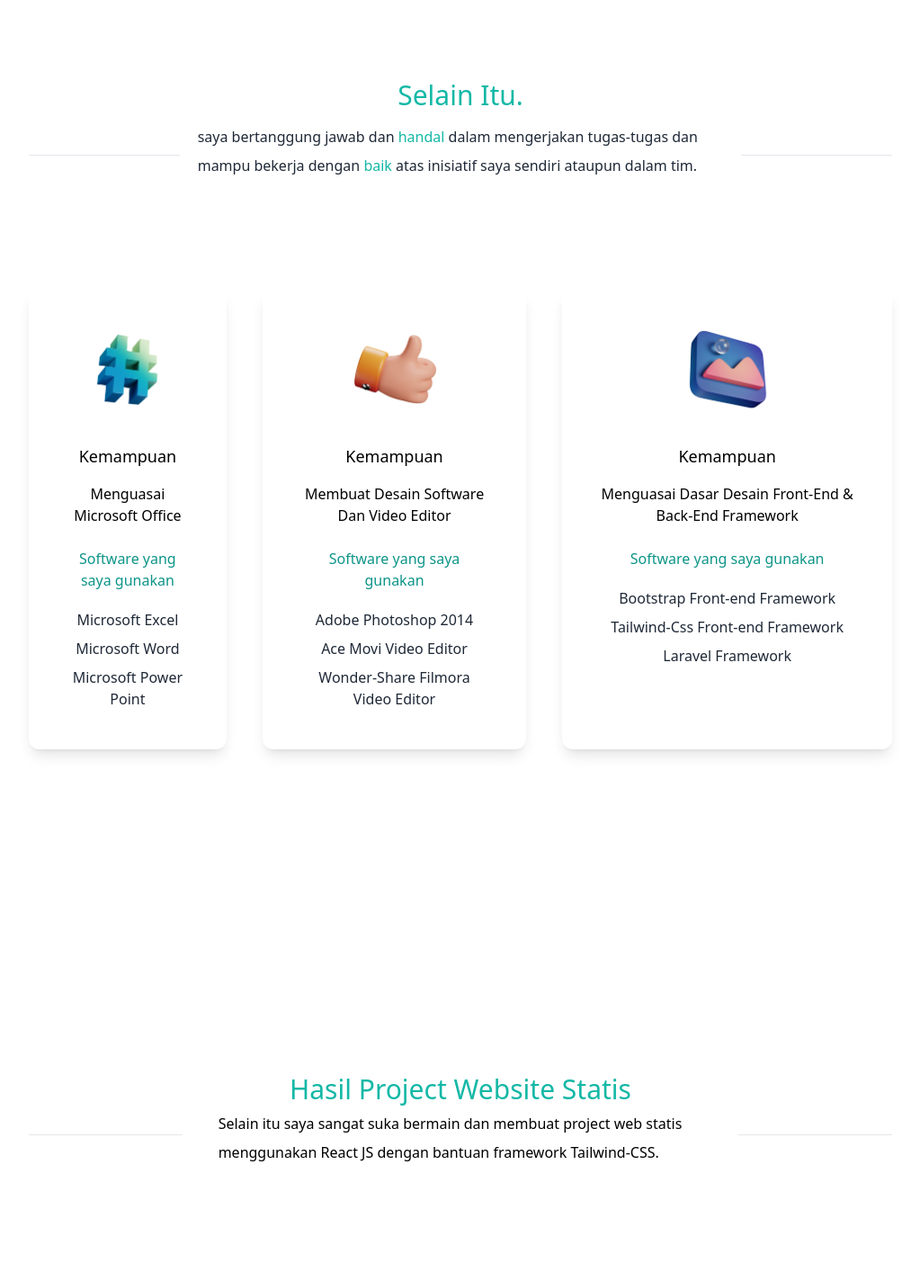
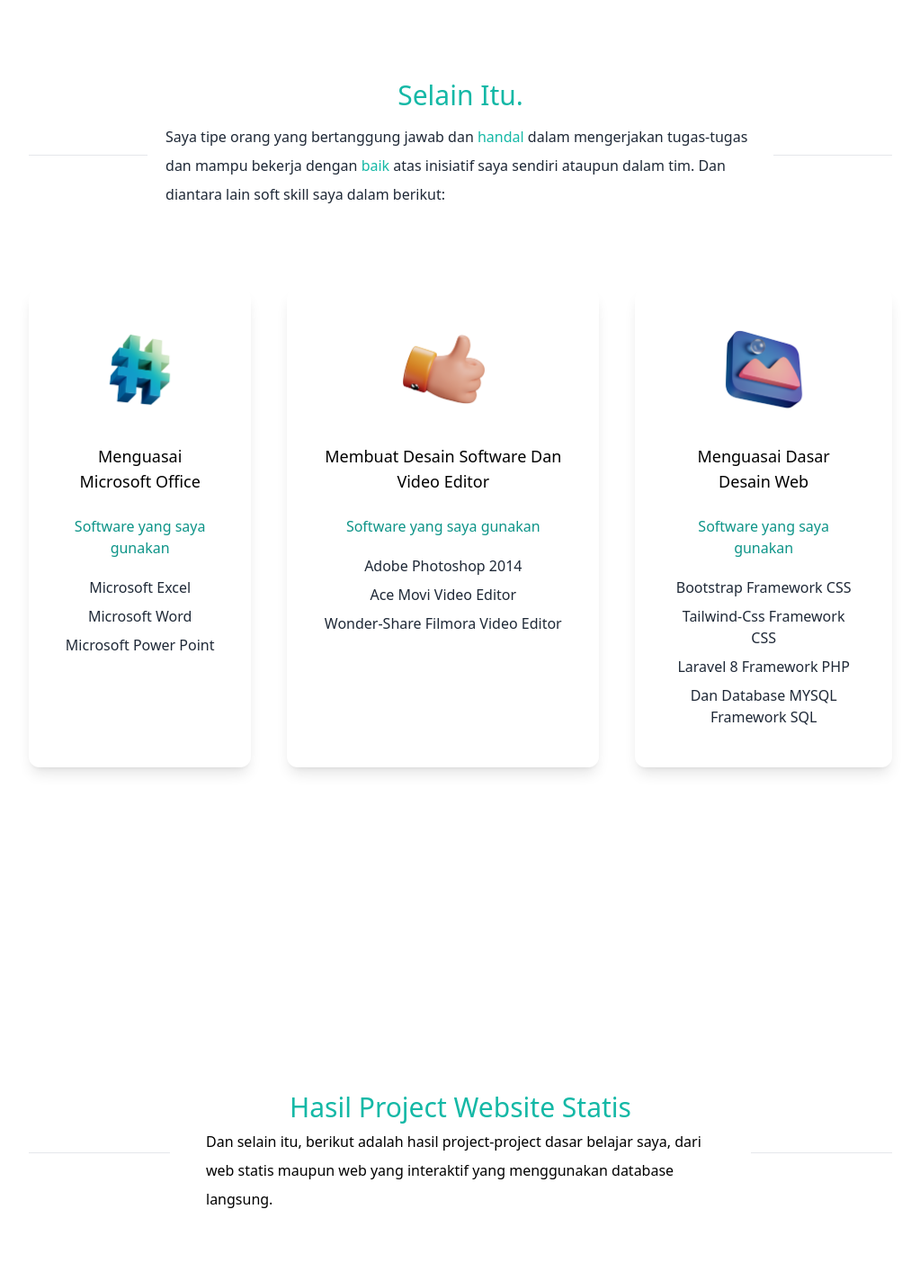
Before and after one commit to herlandi619/cv-dua, a React (Create React App) app: page / in a window 1280 px wide. Shown: the part 980-2404 px from the top of the page at 90% size, without its empty margins (128-1151 px from the left). Built offline with nearby package versions, Linux system fonts and the light colour scheme.

Commit message:
edit resume

```diff
--- a/src/App.jsx
+++ b/src/App.jsx
@@ -47,7 +47,7 @@ function App() {
               <li>
                 <a
                   className="bg-gradient-to-r from-cyan-500 to-teal-500 text-white px-4 py-2 rounded-md ml-8 hover:opacity-80 ease-in-out duration-300"
-                  href="https://drive.google.com/file/d/1uEvYMEdAI9077twMvSnHNd-_wOIscF06/view?usp=sharing"
+                  href="https://drive.google.com/file/d/1i7umOyQnsjMkYiDz1zRiw41Hvy9e3-68/view?usp=sharing"
                   target="_blank"
                 >
                   Resume
@@ -67,7 +67,7 @@ function App() {
               </h3>
 
               <p data-aos="fade-right" className="text-md py-5 leading-7 mx-auto text-gray-800 md:text-xl md:max-w-xl dark:text-slate-100">
-                Hiii... Selamat datang diportfolio saya yang dimana saya ingin memberitahukan kemampuan ataupun keterampilan saya dibidang berbasis program ataupun non-program.
+                Hello... Selamat datang diportfolio saya, yang dimana saya ingin memberitahukan kemampuan ataupun keterampilan saya dibidang berbasis program ataupun non-program.
               </p>
 
               <div className="text-5xl flex justify-center gap-16 py-2 text-gray-800 md:text-6xl">
@@ -101,7 +101,8 @@ function App() {
             <div data-aos="zoom-in" className="my-10">
               <h3 className="text-teal-500 md:text-center lg:text-center text-3xl py-1">Selain Itu.</h3>
               <p className="text-md py-2 leading-8 text-gray-800 dark:text-slate-100">
-                saya bertanggung jawab dan <span className="text-teal-500">handal</span> dalam mengerjakan tugas-tugas dan mampu bekerja dengan <span className="text-teal-500">baik</span> atas inisiatif saya sendiri ataupun dalam tim.
+                Saya tipe orang yang bertanggung jawab dan <span className="text-teal-500">handal</span> dalam mengerjakan tugas-tugas dan mampu bekerja dengan <span className="text-teal-500">baik</span> atas inisiatif saya sendiri ataupun
+                dalam tim. Dan diantara lain soft skill saya dalam berikut:
               </p>
             </div>
 
@@ -113,8 +114,8 @@ function App() {
           <div className="lg:flex gap-10 ">
             <div data-aos="fade-left" className="text-center shadow-lg p-10 rounded-xl my-5 hover:scale-110 ease-in-out duration-300 dark:bg-slate-100">
               <img src={code} width={100} height="100" className="mx-auto hover:scale-125 ease-in-out duration-300" />
-              <h3 className="text-lg font-medium pt-8 pb-2">Kemampuan</h3>
-              <p className="py-2">Menguasai Microsoft Office </p>
+              <h3 className="text-lg font-medium pt-8 pb-2">Menguasai Microsoft Office</h3>
+              {/* <p className="py-2">Menguasai Microsoft Office </p> */}
               <h4 className="py-4 text-teal-600">Software yang saya gunakan</h4>
               <p className="text-gray-800 py-1">Microsoft Excel</p>
               <p className="text-gray-800 py-1">Microsoft Word</p>
@@ -123,8 +124,8 @@ function App() {
 
             <div data-aos="fade-right" className="text-center shadow-lg p-10 rounded-xl my-5 hover:scale-110 ease-in-out duration-300 dark:bg-slate-100">
               <img src={consulting} width={100} height="100" className="mx-auto hover:scale-125 ease-in-out duration-300" />
-              <h3 className="text-lg font-medium pt-8 pb-2">Kemampuan</h3>
-              <p className="py-2">Membuat Desain Software Dan Video Editor</p>
+              <h3 className="text-lg font-medium pt-8 pb-2">Membuat Desain Software Dan Video Editor</h3>
+              {/* <p className="py-2">Membuat Desain Software Dan Video Editor</p> */}
               <h4 className="py-4 text-teal-600">Software yang saya gunakan</h4>
               <p className="text-gray-800 py-1">Adobe Photoshop 2014</p>
               <p className="text-gray-800 py-1">Ace Movi Video Editor</p>
@@ -133,12 +134,13 @@ function App() {
 
             <div data-aos="fade-left" className="text-center shadow-lg p-10 rounded-xl my-5 hover:scale-110 ease-in-out duration-300 dark:bg-slate-100">
               <img src={design} width={100} height="100" className="mx-auto hover:scale-125 ease-in-out duration-300" />
-              <h3 className="text-lg font-medium pt-8 pb-2">Kemampuan</h3>
-              <p className="py-2">Menguasai Dasar Desain Front-End & Back-End Framework</p>
+              <h3 className="text-lg font-medium pt-8 pb-2">Menguasai Dasar Desain Web</h3>
+              {/* <p className="py-2">Menguasai Dasar Desain Web</p> */}
               <h4 className="py-4 text-teal-600">Software yang saya gunakan</h4>
-              <p className="text-gray-800 py-1">Bootstrap Front-end Framework</p>
-              <p className="text-gray-800 py-1">Tailwind-Css Front-end Framework</p>
-              <p className="text-gray-800 py-1">Laravel Framework</p>
+              <p className="text-gray-800 py-1">Bootstrap Framework CSS</p>
+              <p className="text-gray-800 py-1">Tailwind-Css Framework CSS</p>
+              <p className="text-gray-800 py-1">Laravel 8 Framework PHP</p>
+              <p className="text-gray-800 py-1">Dan Database MYSQL Framework SQL</p>
             </div>
           </div>
         </section>
@@ -151,7 +153,7 @@ function App() {
 
             <div data-aos="zoom-in" className="leading-8">
               <h3 className="text-3xl text-teal-500 py-1 md:text-center lg:text-center mt-28 ">Hasil Project Website Statis</h3>
-              <p className="dark:text-slate-200">Selain itu saya sangat suka bermain dan membuat project web statis menggunakan React JS dengan bantuan framework Tailwind-CSS.</p>
+              <p className="dark:text-slate-200">Dan selain itu, berikut adalah hasil project-project dasar belajar saya, dari web statis maupun web yang interaktif yang menggunakan database langsung.</p>
             </div>
 
             <div className="lg:basis-1/3 lg:my-36">
@@ -192,8 +194,7 @@ function App() {
               <img src={sneakers} alt="sneakers" />
               <div className="p-5">
                 <p className="h-32 overflow-auto">
-                  Contoh web company profile <span className="text-teal-500">Toko online</span> sepatu yang dibuat menggunakan Tailwindcss full Responsiv Mobile, Tab dan Desktop dan kelebihan CRUD menggunakan PHP Native dan dengan database
-                  MYSQL dengan tambahan Dark mode dan Light mode{" "}
+                  Contoh web company profile <span className="text-teal-500">Toko online</span> sepatu yang dibuat menggunakan Tailwindcss full Responsiv Mobile
                 </p>
               </div>
               <div className="mt-3 ">
@@ -264,7 +265,7 @@ function App() {
 
             <div data-aos="zoom-in" className="leading-8">
               <h3 className="text-3xl text-teal-500 py-1 md:text-center mt-28  lg:text-center">Manipulasi Photoshop</h3>
-              <p className="dark:text-slate-200">Selain itu saya sangat suka bermain dengan memanipulasi gambar-gambar yang bersifat random atau fantasy.</p>
+              <p className="dark:text-slate-200">Dan selain itu juga saya sangat suka bermain dengan memanipulasi gambar-gambar yang bersifat random atau fantasy.</p>
             </div>
 
             <div className="lg:basis-1/3 lg:my-36">
```
